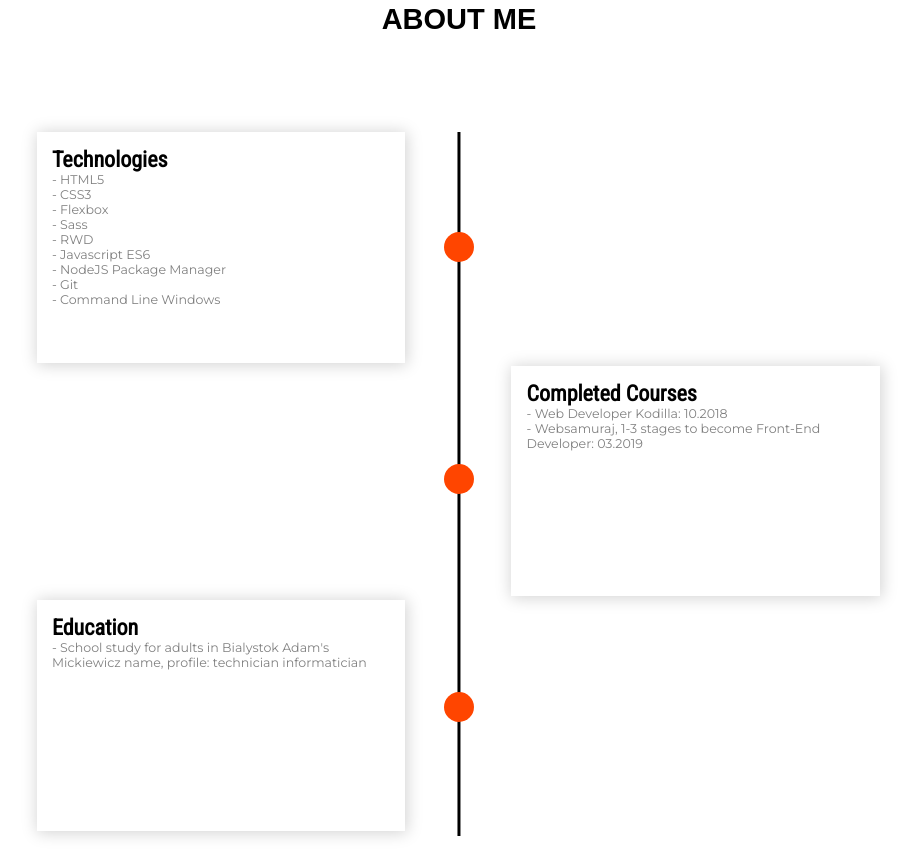
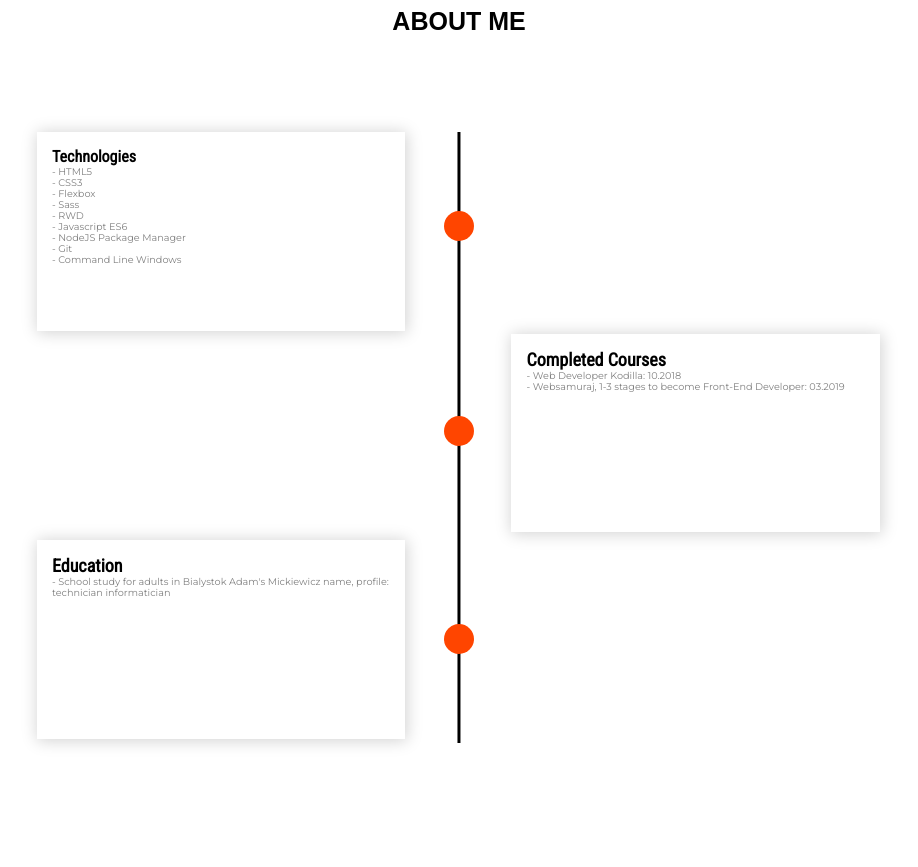
Before and after one commit to jaruto7/new-portfolio, a website: page index.html in a window 1536 px wide. Shown: the part 884-1751 px from the top of the page, without its empty margins (309-1227 px from the left). Drawn offline with Linux system fonts and the light colour scheme.

Commit message:
Some minor fixes in section 3 - probably last fixes

```diff
--- a/sass/_about_me.scss
+++ b/sass/_about_me.scss
@@ -467,41 +467,41 @@
 			height: 21%;
 
 			h6 {
-				font-size: 22px;
+				font-size: 16px;
 			}
 
 			.description {
-				font-size: 12.6px;
+				font-size: 9.7px;
 			}
 		}
 
 		.tech-left-2 {
-			top: 74%;
+			top: 78%;
 			left: 22.5%;
 			width: 22%;
 			height: 21%;
 
 			h6 {
-				font-size: 22px;
+				font-size: 18px;
 			}
 
 			.description {
-				font-size: 12.6px;
+				font-size: 9.7px;
 			}
 		}
 
 		.tech-right-1 {
-			top: 50.2%;
+			top: 52.2%;
 			left: 53.4%;
 			width: 22%;
 			height: 21%;
 
 			h6 {
-				font-size: 22px;
+				font-size: 18px;
 			}
 
 			.description {
-				font-size: 12.6px;
+				font-size: 9.7px;
 			}
 		}
 
@@ -510,7 +510,7 @@
 			left: 50%;
 			transform: translateX(-50%);
 			width: .2%;
-			height: 70.7%;
+			height: 76.4%;
 			background-color: black;
 		}
 
@@ -523,7 +523,7 @@
 		}
 
 		.pointer-2 {
-			top: 60%;
+			top: 62.5%;
 			left: 50%;
 			transform: translateX(-50%);
 			width: 30px;
@@ -531,7 +531,7 @@
 		}
 
 		.pointer-3 {
-			top: 83.5%;
+			top: 88.5%;
 			left: 50%;
 			transform: translateX(-50%);
 			width: 30px;
@@ -539,41 +539,3 @@
 		}
 	}
 }
-
-@media(orientation: landscape) AND (min-width: 1366px) {
-	.about-me {
-		h1 {
-			font-size: 29px;
-		}
-
-		.tech-left-1 {
-			height: 25%;
-		}
-
-		.tech-left-2 {
-			top: 85.5%;
-			height: 25%;
-		}
-
-		.tech-right-1 {
-			top: 56.2%;
-			height: 25%;
-		}
-
-		.point-line {
-			height: 88%;
-		}
-
-		.pointer-1 {
-			top: 39.5%;
-		}
-
-		.pointer-2 {
-			top: 68.5%;
-		}
-
-		.pointer-3 {
-			top: 97%;
-		}
-	}
-}
```
Also changed, not shown: css/style.css.
